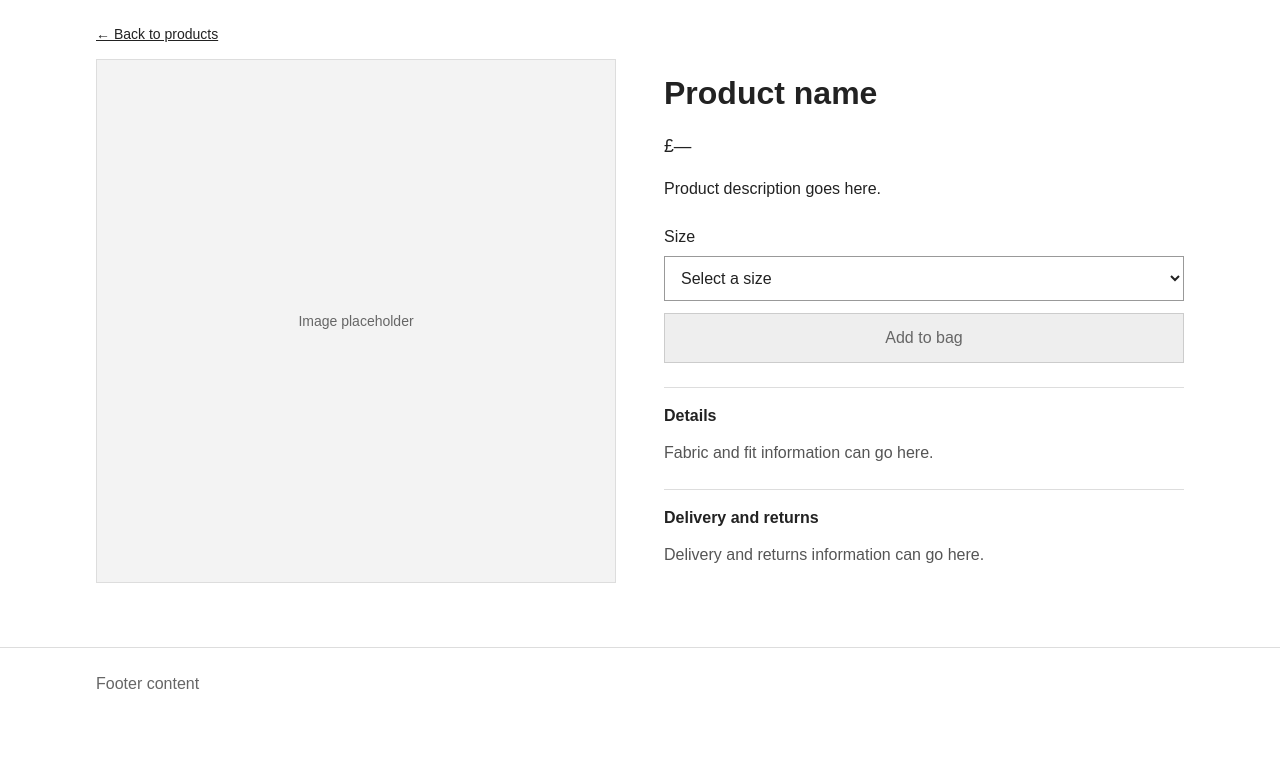
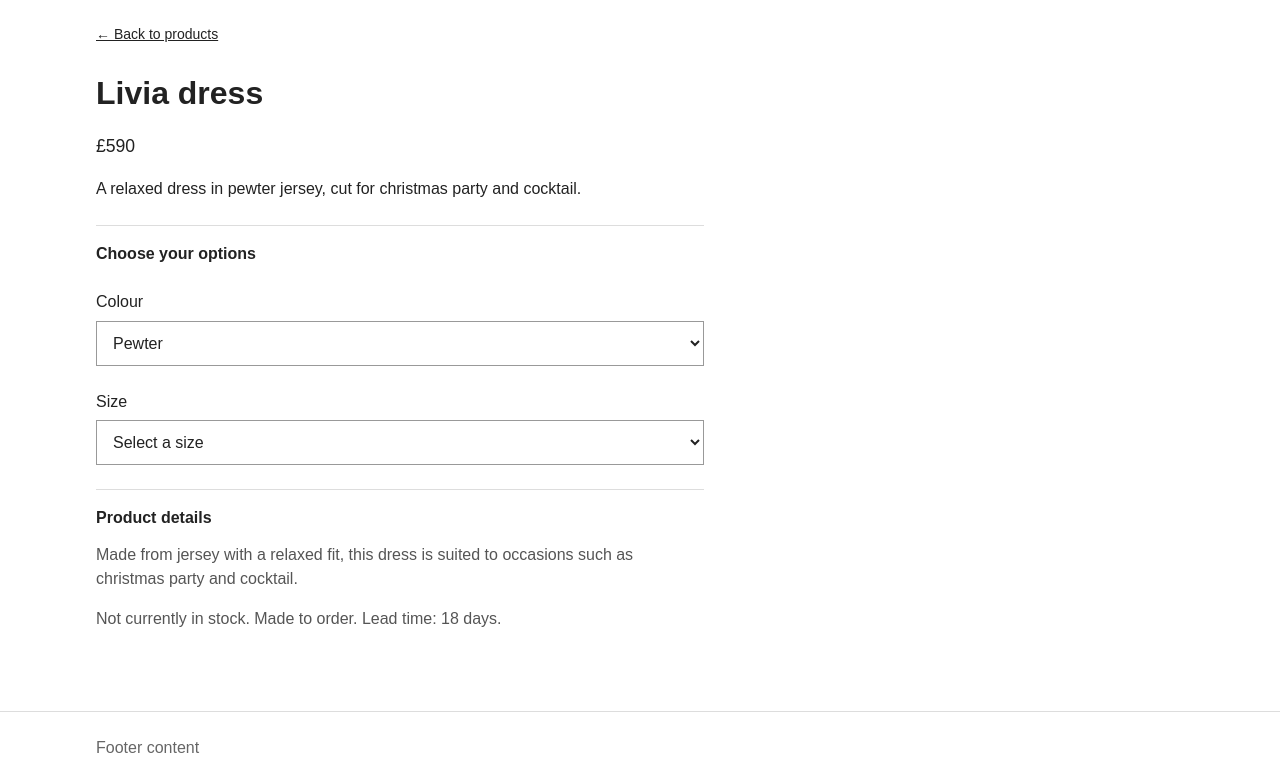
Before and after one commit to V1R4J1/Velmora, a Flask app: page /product in a window 1280 px wide. Shown: the part 65-849 px from the top of the page. Before the commit the page ends 754 px from the top, so only its background shows below. Run offline with Flask 3, Linux system fonts and the light colour scheme.

Commit message:
Backend architecture revised for adding products to the site

```diff
--- a/app.py
+++ b/app.py
@@ -1,18 +1,40 @@
-from flask import Flask, render_template
+import json
+from pathlib import Path
+
+from flask import Flask, abort, render_template
 
 app = Flask(__name__)
+PRODUCTS_PATH = Path(app.root_path) / "static" / "products.json"
+PRODUCT_LINE_PATH = Path(app.root_path) / "static" / "product_line.json"
+
+
+def get_product(product_id):
+    with PRODUCTS_PATH.open(encoding="utf-8") as products_file:
+        products = json.load(products_file)
+    return next((item for item in products if item["id"] == product_id), None)
 
 
 @app.route("/index.html")
 @app.route("/")
 def home():
-    return render_template("index.html")
+    with PRODUCT_LINE_PATH.open(encoding="utf-8") as line_file:
+        product_ids = json.load(line_file)
+    products = [get_product(product_id) for product_id in product_ids]
+    return render_template("index.html", products=[item for item in products if item])
 
 
 @app.route("/product.html")
 @app.route("/product")
 def product():
-    return render_template("product.html")
+    return product_detail("VLM-001")
+
+
+@app.route("/products/<product_id>")
+def product_detail(product_id):
+    selected_product = get_product(product_id)
+    if selected_product is None:
+        abort(404)
+    return render_template("product.html", product=selected_product)
 
 
 if __name__ == "__main__":
--- /dev/null
+++ b/static/product_line.json
@@ -0,0 +1,3 @@
+[
+  "VLM-001"
+]
--- a/static/styles.css
+++ b/static/styles.css
@@ -65,7 +65,7 @@ h2 { font-size: 1.25rem; }
 
 .section { padding-top: 1rem; padding-bottom: 4rem; }
 .product-grid { display: grid; grid-template-columns: repeat(3, 1fr); gap: 1.25rem; }
-.product-card { display: flex; flex-direction: column; gap: .25rem; text-decoration: none; }
+.product-card { display: flex; flex-direction: column; gap: .25rem; padding: 1.5rem; border: 1px solid #ddd; text-decoration: none; }
 .product-card:hover .product-name, .product-card:focus-visible .product-name { text-decoration: underline; }
 .card-image { width: 100%; aspect-ratio: 3 / 4; margin-bottom: .5rem; }
 .product-name { font-weight: bold; }
@@ -74,7 +74,7 @@ h2 { font-size: 1.25rem; }
 .back-link { font-size: .875rem; }
 .product-layout { display: grid; grid-template-columns: 1fr 1fr; gap: 3rem; }
 .product-image { min-height: 32rem; }
-.product-details { padding-top: 1rem; }
+.product-details { max-width: 38rem; padding-top: 1rem; }
 .price { font-size: 1.1rem; }
 label { display: block; margin: 1.5rem 0 .4rem; }
 select { width: 100%; padding: .75rem; border: 1px solid #999; border-radius: 0; background: #fff; color: #222; font: inherit; }
--- a/templates/product.html
+++ b/templates/product.html
@@ -3,7 +3,7 @@
 <head>
   <meta charset="utf-8">
   <meta name="viewport" content="width=device-width, initial-scale=1">
-  <title>Product</title>
+  <title>{{ product.name }}</title>
   <link rel="stylesheet" href="{{ url_for('static', filename='styles.css') }}">
 </head>
 <body>
@@ -16,40 +16,32 @@
 
   <main class="container product-page">
     <p class="back-link"><a href="{{ url_for('home') }}#products">← Back to products</a></p>
-    <div class="product-layout">
-      <div class="placeholder product-image" aria-label="Image placeholder">Image placeholder</div>
-      <div class="product-details">
-        <h1>Product name</h1>
-        <p class="price">£—</p>
-        <p>Product description goes here.</p>
+    <div class="product-details">
+      <h1>{{ product.name }}</h1>
+      <p class="price">£{{ product.price_gbp }}</p>
+      <p>{{ product.description }}</p>
 
+      <div class="detail-block">
+        <h2>Choose your options</h2>
+        <label for="colour">Colour</label>
+        <select id="colour" name="colour">
+          {% for colour in product.colours %}<option value="{{ colour }}">{{ colour|capitalize }}</option>{% endfor %}
+        </select>
         <label for="size">Size</label>
         <select id="size" name="size">
           <option value="">Select a size</option>
-          <option>UK 6</option>
-          <option>UK 8</option>
-          <option>UK 10</option>
-          <option>UK 12</option>
-          <option>UK 14</option>
-          <option>UK 16</option>
-          <option>UK 18</option>
+          {% for size in product.sizes %}<option value="{{ size }}">{{ size }}</option>{% endfor %}
         </select>
-        <button class="button add-button" type="button" disabled>Add to bag</button>
+      </div>
 
-        <div class="detail-block">
-          <h2>Details</h2>
-          <p>Fabric and fit information can go here.</p>
-        </div>
-        <div class="detail-block">
-          <h2>Delivery and returns</h2>
-          <p>Delivery and returns information can go here.</p>
-        </div>
+      <div class="detail-block">
+        <h2>Product details</h2>
+        <p>Made from {{ product.fabric }}{% if product.fit %} with a {{ product.fit }} fit{% endif %}, this {{ product.category }} is suited to occasions such as {{ product.occasions|join(' and ') }}.</p>
+        <p>{{ 'In stock.' if product.in_stock else 'Not currently in stock.' }}{% if product.made_to_order %} Made to order.{% endif %} Lead time: {{ product.lead_time_days }} days.</p>
       </div>
     </div>
   </main>
 
-  <footer class="site-footer">
-    <div class="container">Footer content</div>
-  </footer>
+  <footer class="site-footer"><div class="container">Footer content</div></footer>
 </body>
 </html>
```
Also changed, not shown: templates/index.html (+5 -14 lines), README.md.
